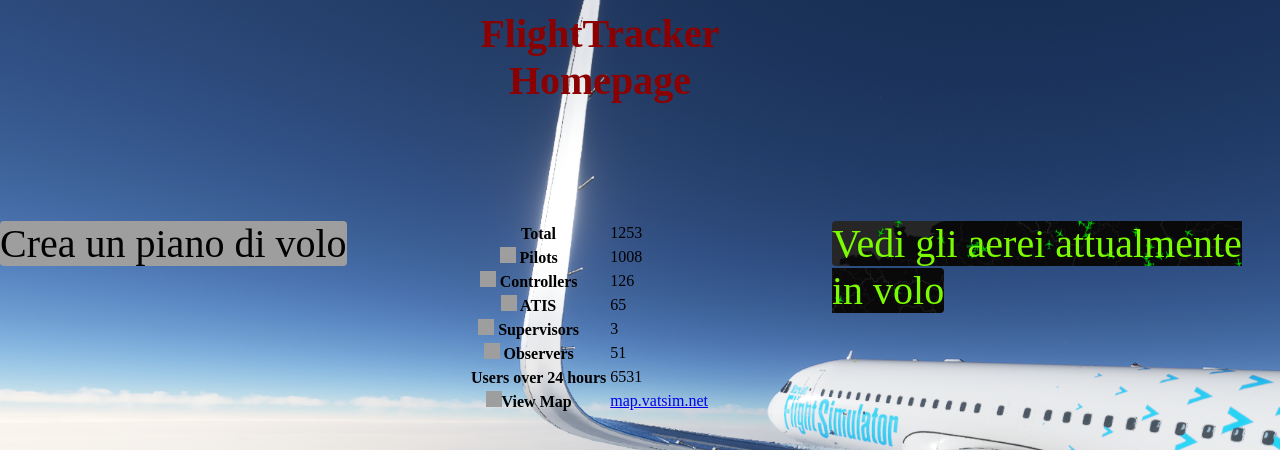
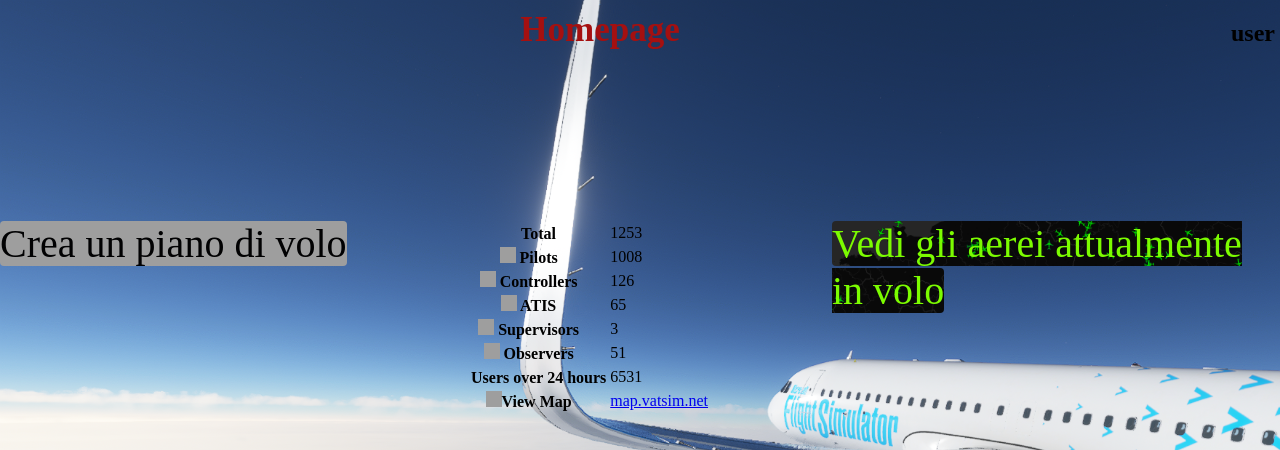
Before and after one commit to Loldlink/FlightTracker, a PHP site: page /homepage.html in a window 1280 px wide. Shown: the top 450 px of the page. Run offline with PHP 8.4, Linux system fonts and the light colour scheme; grey boxes are pictures that could not be loaded.

Commit message:
update homepage

```diff
--- a/html/CSS/Homepage.css
+++ b/html/CSS/Homepage.css
@@ -1,9 +1,9 @@
 .h1 {
     text-decoration: blueviolet;
-    font-size: 40px;
+    font-size: 35px;
     height: 200px;
     width: 400px;
-    color: darkred;
+    color: rgb(165, 16, 16);
     text-align: center;
     margin: 10px;
     margin-left: 400px;
@@ -64,3 +64,9 @@ html {
     float: right;
     border-collapse: collapse;
 }
+
+.user {
+    position: absolute;
+    top: 0px;
+    right: 5px;
+}
--- a/html/homepage.html
+++ b/html/homepage.html
@@ -7,8 +7,9 @@
     <link rel="stylesheet" type="text/css" href="CSS/Homepage.css">
     <link rel="icon" href="Immagini/favicon.png"> <!-- questa è l'iconcina che compare sulla scheda del browser-->
 </head>
-    <h1 class="h1">FlightTracker Homepage</h1>
 <body class="body">
+        <h1 class="h1">Homepage</h1>
+        <h2 class="user">user</h2>
     <div class="pannelloSinistro">
         <a role = "button" class="pulsante1">
             Crea un piano di volo
```
Lines whose indentation alone changed are shown as unchanged.
